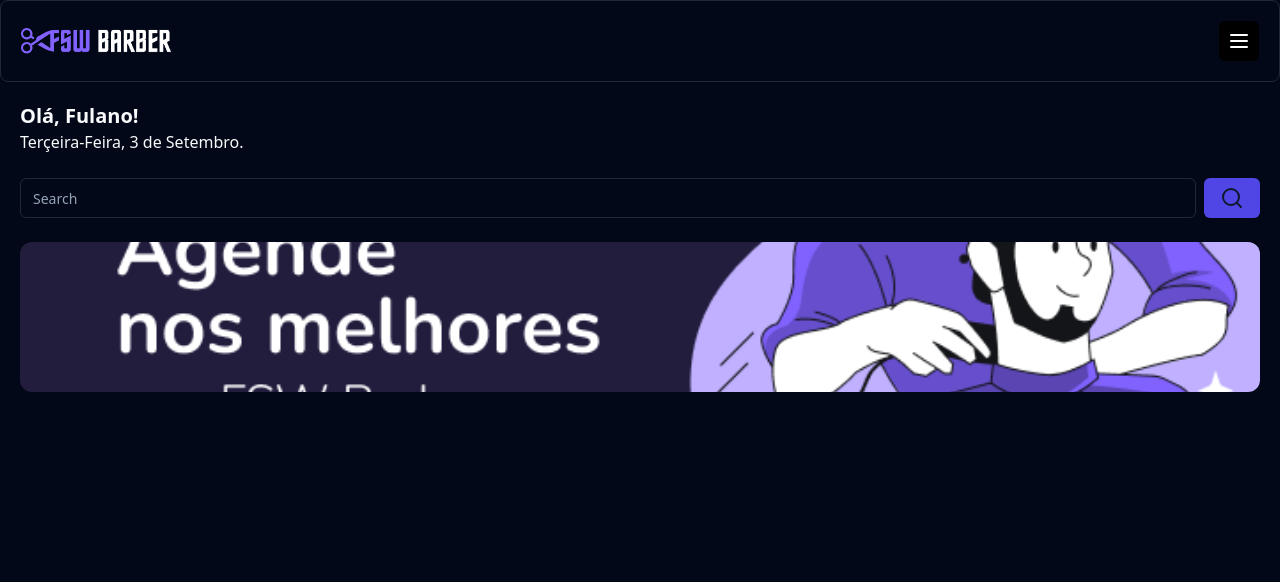
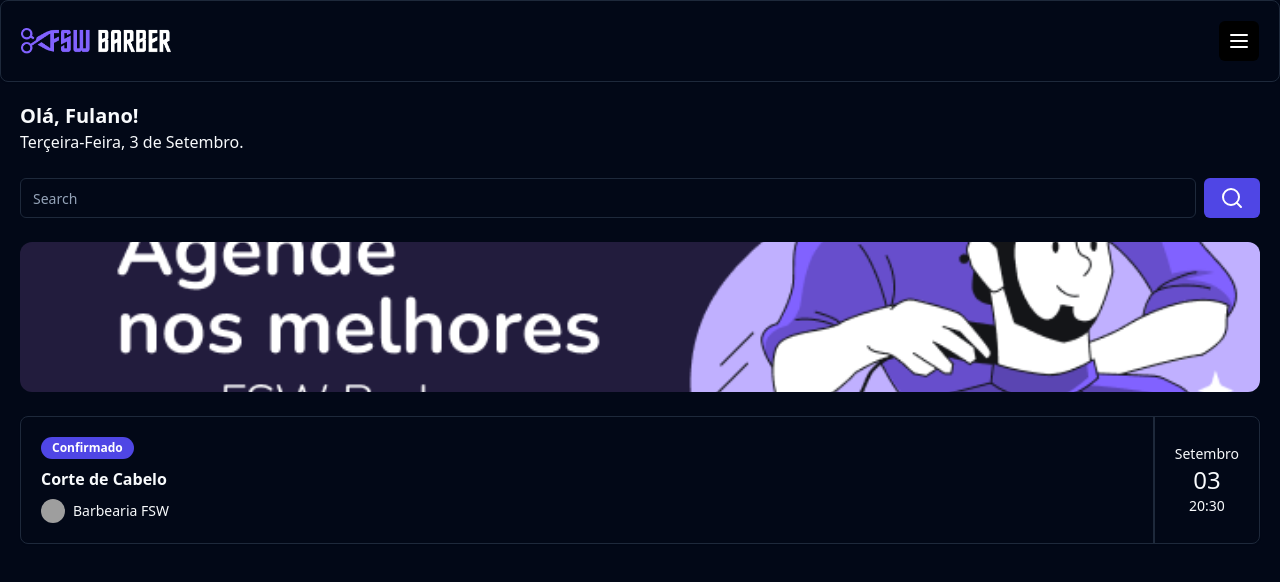
Before and after one commit to gablucasdev/fsw-barber-shop, a Next.js app: page / in a window 1280 px wide. Shown: the top 582 px of the page. Built offline with nearby package versions, Linux system fonts and the light colour scheme; grey boxes are pictures that could not be loaded.

Commit message:
feat: add booking item

```diff
--- /dev/null
+++ b/app/_components/ui/avatar.tsx
@@ -0,0 +1,50 @@
+"use client"
+
+import * as React from "react"
+import * as AvatarPrimitive from "@radix-ui/react-avatar"
+
+import { cn } from "@/app/_lib/utils"
+
+const Avatar = React.forwardRef<
+  React.ElementRef<typeof AvatarPrimitive.Root>,
+  React.ComponentPropsWithoutRef<typeof AvatarPrimitive.Root>
+>(({ className, ...props }, ref) => (
+  <AvatarPrimitive.Root
+    ref={ref}
+    className={cn(
+      "relative flex h-10 w-10 shrink-0 overflow-hidden rounded-full",
+      className
+    )}
+    {...props}
+  />
+))
+Avatar.displayName = AvatarPrimitive.Root.displayName
+
+const AvatarImage = React.forwardRef<
+  React.ElementRef<typeof AvatarPrimitive.Image>,
+  React.ComponentPropsWithoutRef<typeof AvatarPrimitive.Image>
+>(({ className, ...props }, ref) => (
+  <AvatarPrimitive.Image
+    ref={ref}
+    className={cn("aspect-square h-full w-full", className)}
+    {...props}
+  />
+))
+AvatarImage.displayName = AvatarPrimitive.Image.displayName
+
+const AvatarFallback = React.forwardRef<
+  React.ElementRef<typeof AvatarPrimitive.Fallback>,
+  React.ComponentPropsWithoutRef<typeof AvatarPrimitive.Fallback>
+>(({ className, ...props }, ref) => (
+  <AvatarPrimitive.Fallback
+    ref={ref}
+    className={cn(
+      "flex h-full w-full items-center justify-center rounded-full bg-muted",
+      className
+    )}
+    {...props}
+  />
+))
+AvatarFallback.displayName = AvatarPrimitive.Fallback.displayName
+
+export { Avatar, AvatarImage, AvatarFallback }
--- /dev/null
+++ b/app/_components/ui/badge.tsx
@@ -0,0 +1,36 @@
+import * as React from "react"
+import { cva, type VariantProps } from "class-variance-authority"
+
+import { cn } from "@/app/_lib/utils"
+
+const badgeVariants = cva(
+  "inline-flex items-center rounded-full border px-2.5 py-0.5 text-xs font-semibold transition-colors focus:outline-none focus:ring-2 focus:ring-ring focus:ring-offset-2",
+  {
+    variants: {
+      variant: {
+        default:
+          "border-transparent bg-primary text-primary-foreground hover:bg-primary/80",
+        secondary:
+          "border-transparent bg-secondary text-secondary-foreground hover:bg-secondary/80",
+        destructive:
+          "border-transparent bg-destructive text-destructive-foreground hover:bg-destructive/80",
+        outline: "text-foreground",
+      },
+    },
+    defaultVariants: {
+      variant: "default",
+    },
+  }
+)
+
+export interface BadgeProps
+  extends React.HTMLAttributes<HTMLDivElement>,
+    VariantProps<typeof badgeVariants> {}
+
+function Badge({ className, variant, ...props }: BadgeProps) {
+  return (
+    <div className={cn(badgeVariants({ variant }), className)} {...props} />
+  )
+}
+
+export { Badge, badgeVariants }
--- a/app/page.tsx
+++ b/app/page.tsx
@@ -3,6 +3,9 @@
 import { SearchIcon } from "lucide-react"
 import { Button } from "./_components/ui/button"
 import Image from "next/image"
+import { Card, CardContent } from "./_components/ui/card"
+import { Badge } from "./_components/ui/badge"
+import { Avatar, AvatarImage } from "./_components/ui/avatar"
 
 const Home = () => {
   return (
@@ -14,19 +17,45 @@
 
         <div className="mt-6 flex items-center gap-2">
           <Input placeholder="Search"></Input>
-          <Button className="bg-indigo-600">
+          <Button className="bg-indigo-600 text-white">
             <SearchIcon />
           </Button>
         </div>
 
-        <div className="relative mt-6 h-[150px] w-full ">
+        <div className="relative mt-6 h-[150px] w-full">
           <Image
             src="/banner-01.png"
             fill
-            className="object-cover rounded-xl"
+            className="rounded-xl object-cover"
             alt="Agende com os melhores barbeiros aqui na FSW Barber"
           />
         </div>
+
+        <Card className="mt-6">
+          <CardContent className="flex justify-between p-0">
+            {/* ESQUERDA */}
+            <div className="flex flex-col gap-2 py-5 pl-5">
+              <Badge className="w-fit bg-indigo-600 font-bold text-white">
+                Confirmado
+              </Badge>
+              <h3 className="font-semibold">Corte de Cabelo</h3>
+
+              <div className="flex items-center gap-2">
+                <Avatar className="h-6 w-6">
+                  <AvatarImage src="https://utfs.io/f/c97a2dc9-cf62-468b-a851-bfd2bdde775f-16p.png"></AvatarImage>
+                </Avatar>
+                <p className="text-sm">Barbearia FSW</p>
+              </div>
+            </div>
+
+            {/* DIREITA */}
+            <div className="flex flex-col items-center justify-center px-5 border-l-2 border-solid">
+              <p className="text-sm">Setembro</p>
+              <p className="text-2xl">03</p>
+              <p className="text-sm">20:30</p>
+            </div>
+          </CardContent>
+        </Card>
       </div>
     </div>
   )
--- a/package.json
+++ b/package.json
@@ -15,6 +15,7 @@
   },
   "dependencies": {
     "@prisma/client": "^6.15.0",
+    "@radix-ui/react-avatar": "^1.1.10",
     "@radix-ui/react-slot": "^1.2.3",
     "class-variance-authority": "^0.7.1",
     "clsx": "^2.1.1",
```
Also changed, not shown: 1 other file (tests, documents, lock files or other folders).
